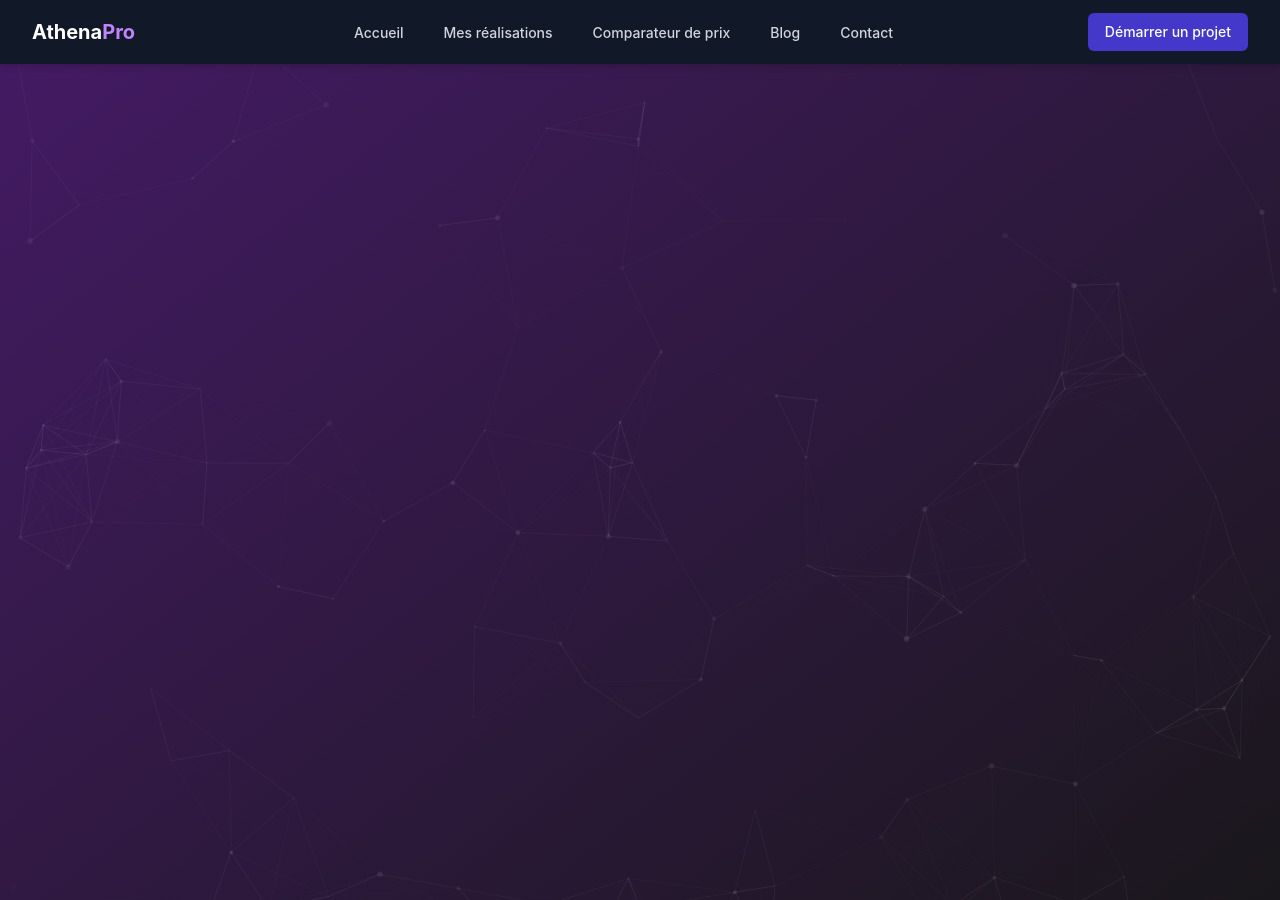
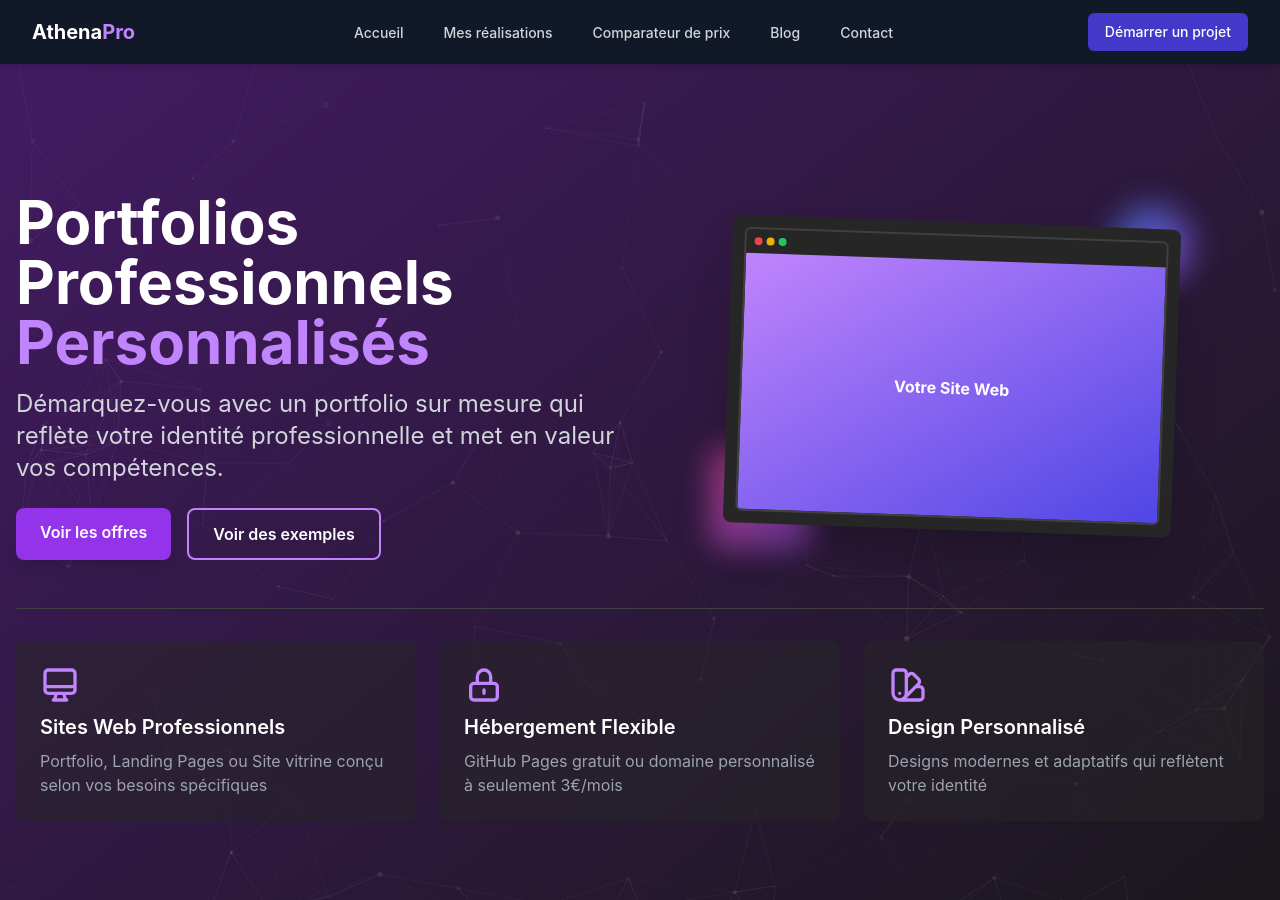
Before and after one commit to Portfolio-professionnal/AthenaPro, a Jekyll site: the page built from Accueil.html, in a window 1280 px wide and 900 px high. Built offline with Jekyll 4.4.1, drawn with Linux system fonts in a browser that asks for light colours; nearby versions of some CDN libraries; comment, search, counter and statistics services are not loaded.

Commit message:
Update Accueil.html

```diff
--- a/Accueil.html
+++ b/Accueil.html
@@ -28,7 +28,7 @@ google_site_verification: "uop0iHMHrwFRql4-mGREo8r95Z5rUHPfGlxlA2s1R9U"
     <div id="particles-js" class="w-full h-full"></div>
   </div>
 
-  <div id="heroContent" class="container mx-auto px-4 py-16 relative z-10 opacity-0">
+  <div id="heroContent" class="container mx-auto px-4 py-16 relative z-10">
     <div class="flex flex-col md:flex-row items-start md:items-center justify-between">
       <div class="md:w-1/2 mb-10 md:mb-0">
         <h1 class="text-3xl sm:text-4xl md:text-5xl lg:text-6xl font-bold mb-4 leading-tight break-words animate__animated animate__fadeInUp">
```
